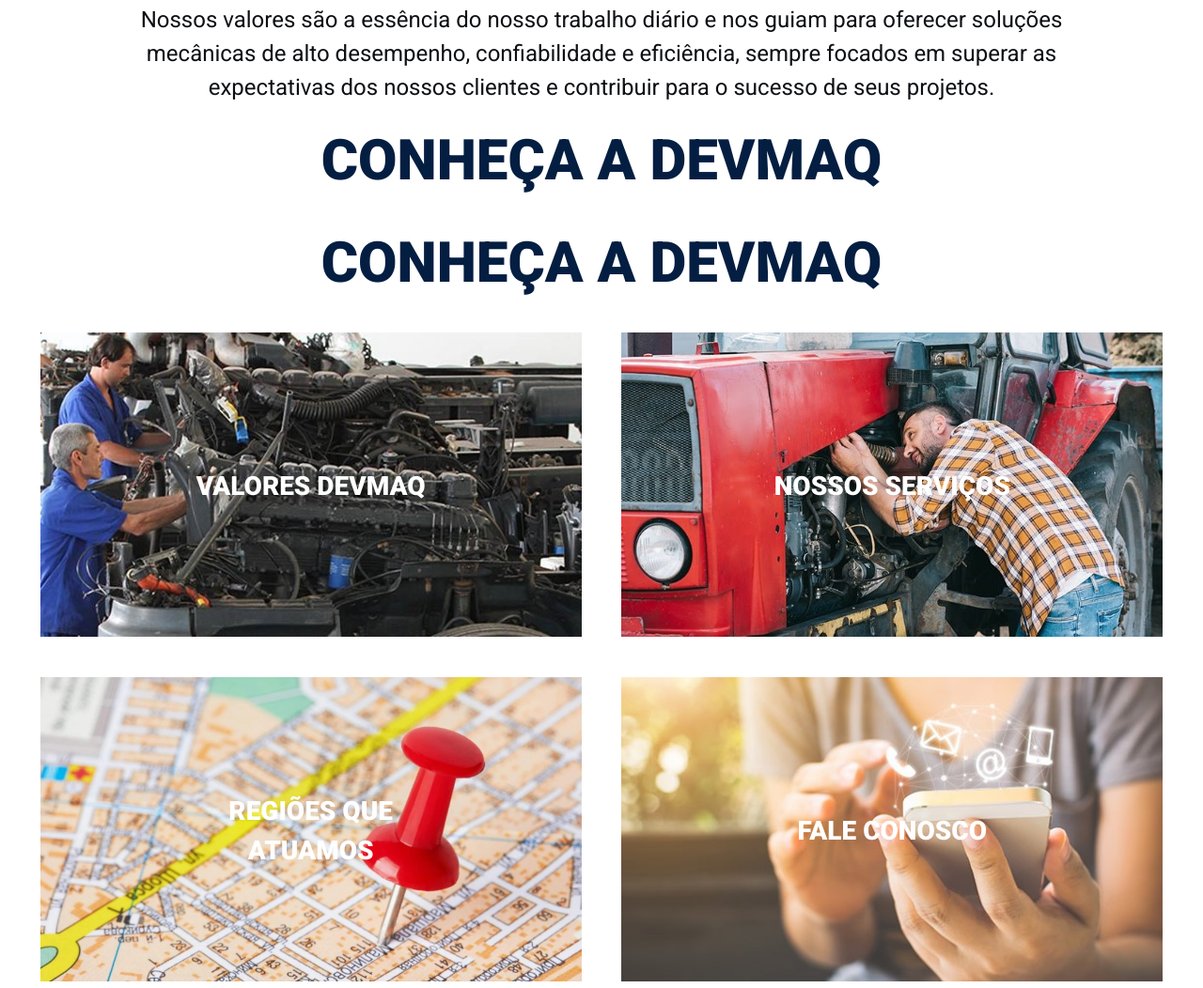
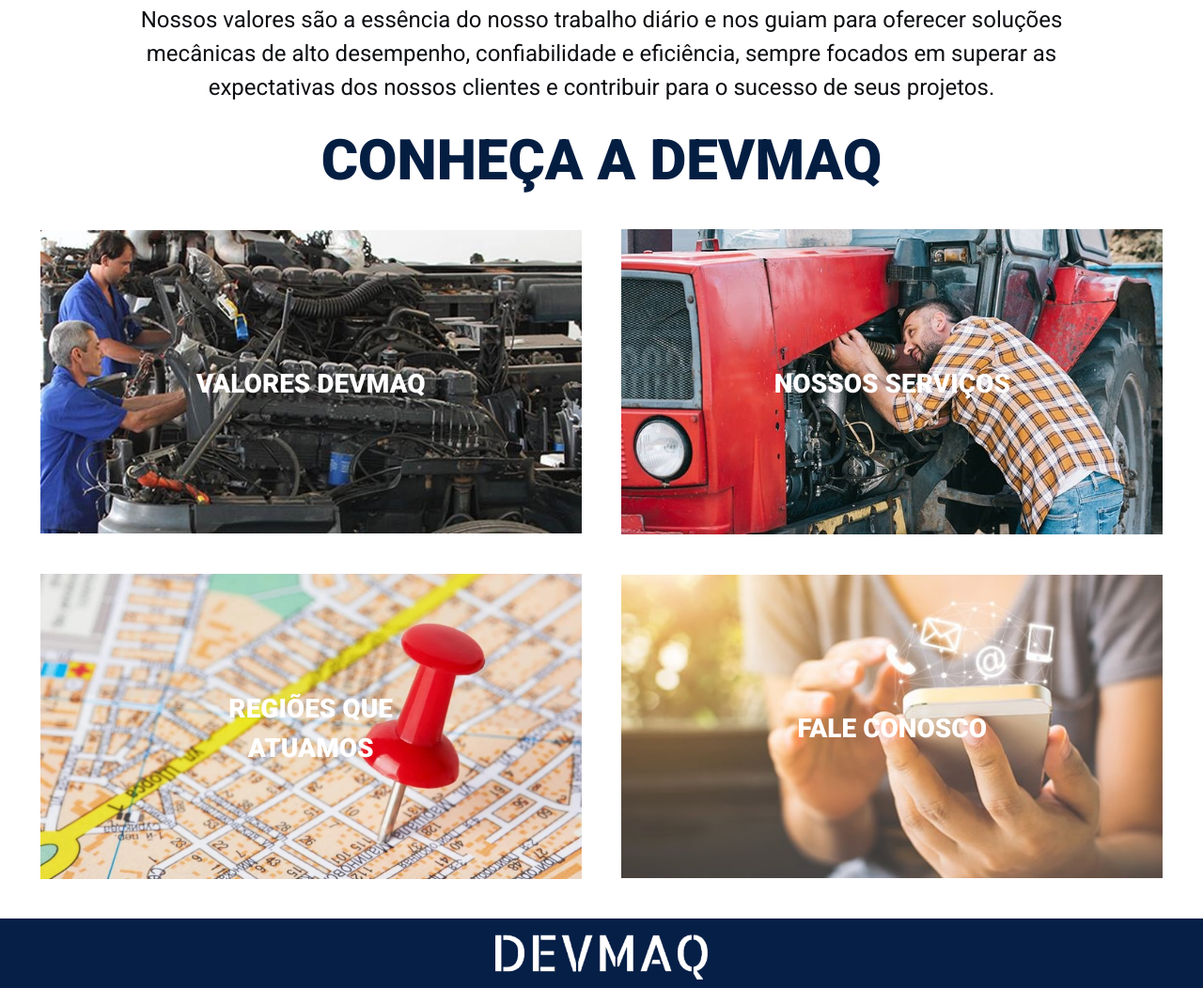
Before and after one commit to marjoriegaioso/ProjetoExtencao, a plain HTML site: page ProjetoExtencao/index.html in a window 1280 px wide. Shown: the part 1028-2080 px from the top of the page at 94% size. Drawn offline with Linux system fonts and the light colour scheme.

Commit message:
Update index.html

```diff
--- a/ProjetoExtencao/index.html
+++ b/ProjetoExtencao/index.html
@@ -43,11 +43,6 @@
         desempenho, confiabilidade e eficiência, sempre focados em superar as expectativas dos nossos clientes e
         contribuir para o sucesso de seus projetos.
     </p>
-
-    <div class="guiainicio">
-        <h2 class="tituloinicio">
-            Conheça a DevMaq
-        </h2>
 
         <div class="guiainicio">
         <h2 class="tituloinicio">
```
